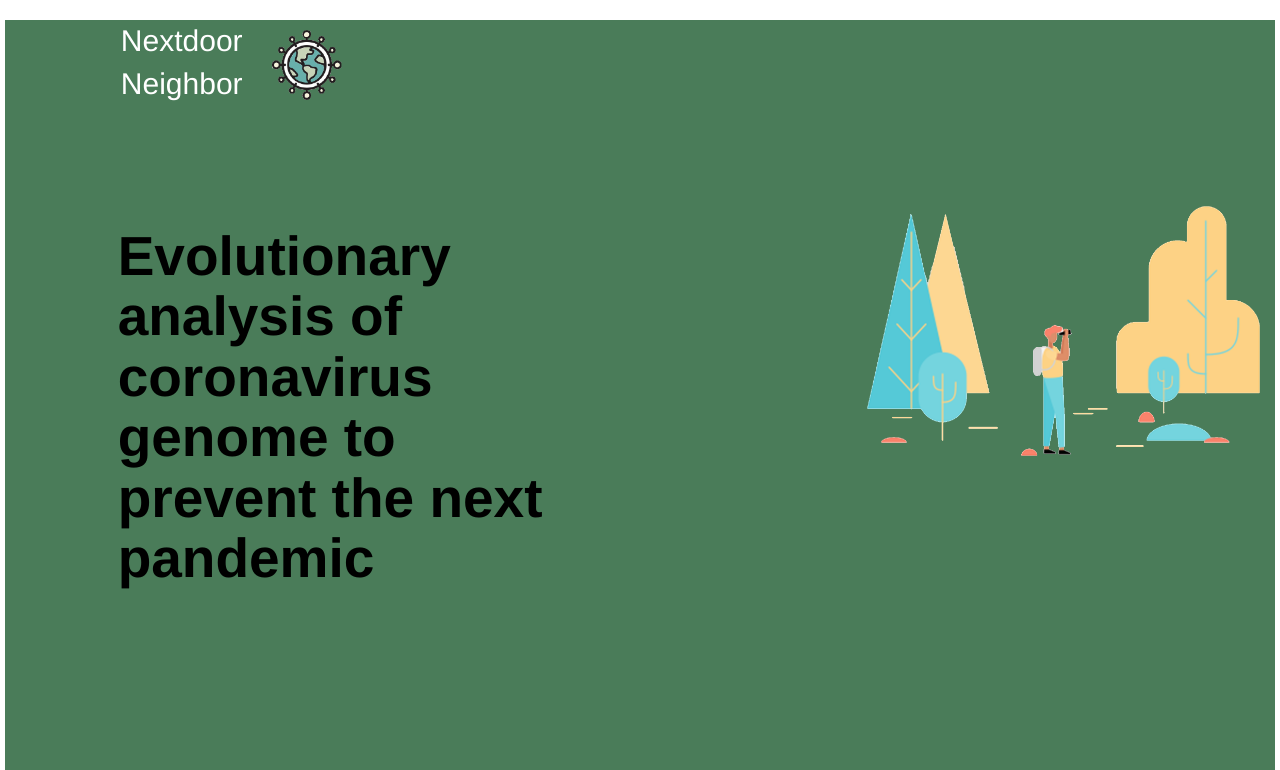
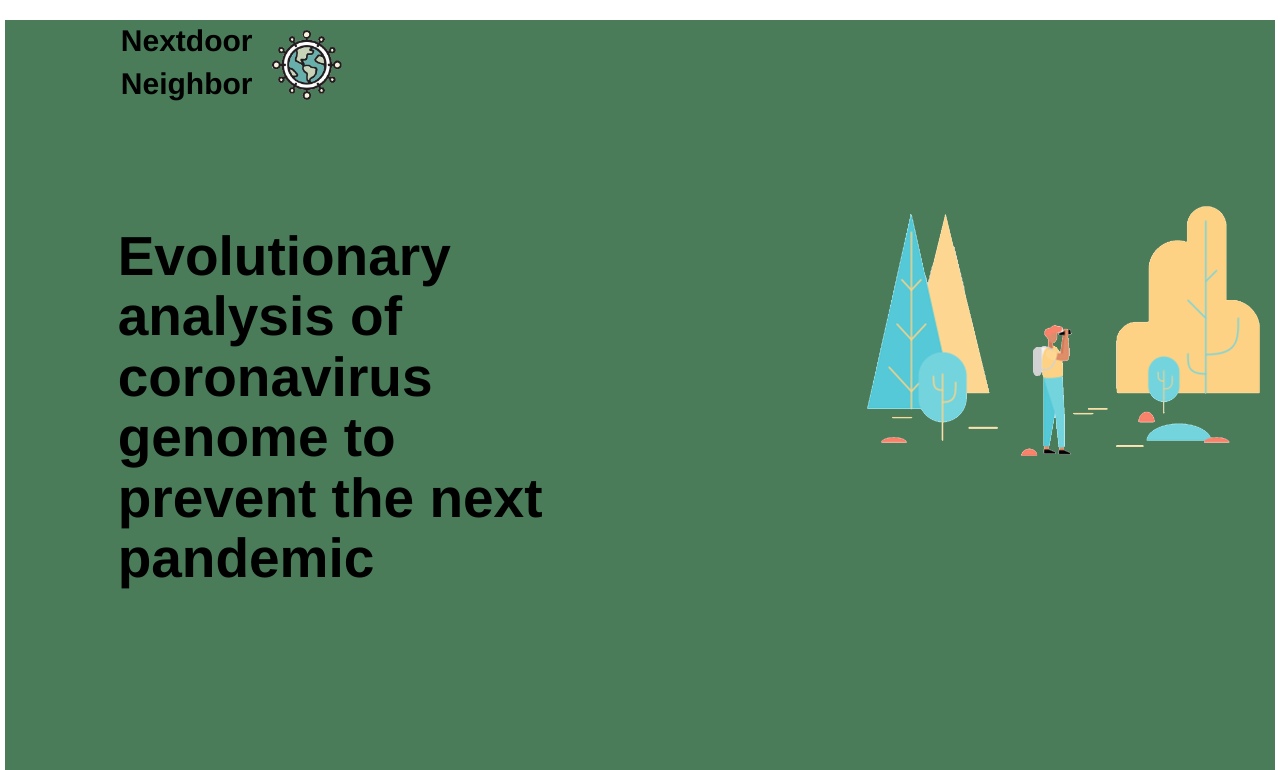
Before and after one commit to abdulamaher/covid_evolutioanry_analysis, a Flask app: page / in a window 1280 px wide. Shown: the top 770 px of the page. Run offline with Flask 2, Linux system fonts and the light colour scheme; some libraries are stand-ins or nearby versions.

Commit message:
Changed navbar text color and weight.

```diff
--- a/web/static/css/main.css
+++ b/web/static/css/main.css
@@ -12,7 +12,8 @@ body {
 }
 
     .nav .nav_text {
-        color: white;
+        color: black;
+        font-weight: bold;
         font-size: 30px;
         margin: auto;
         text-align: left;
```
